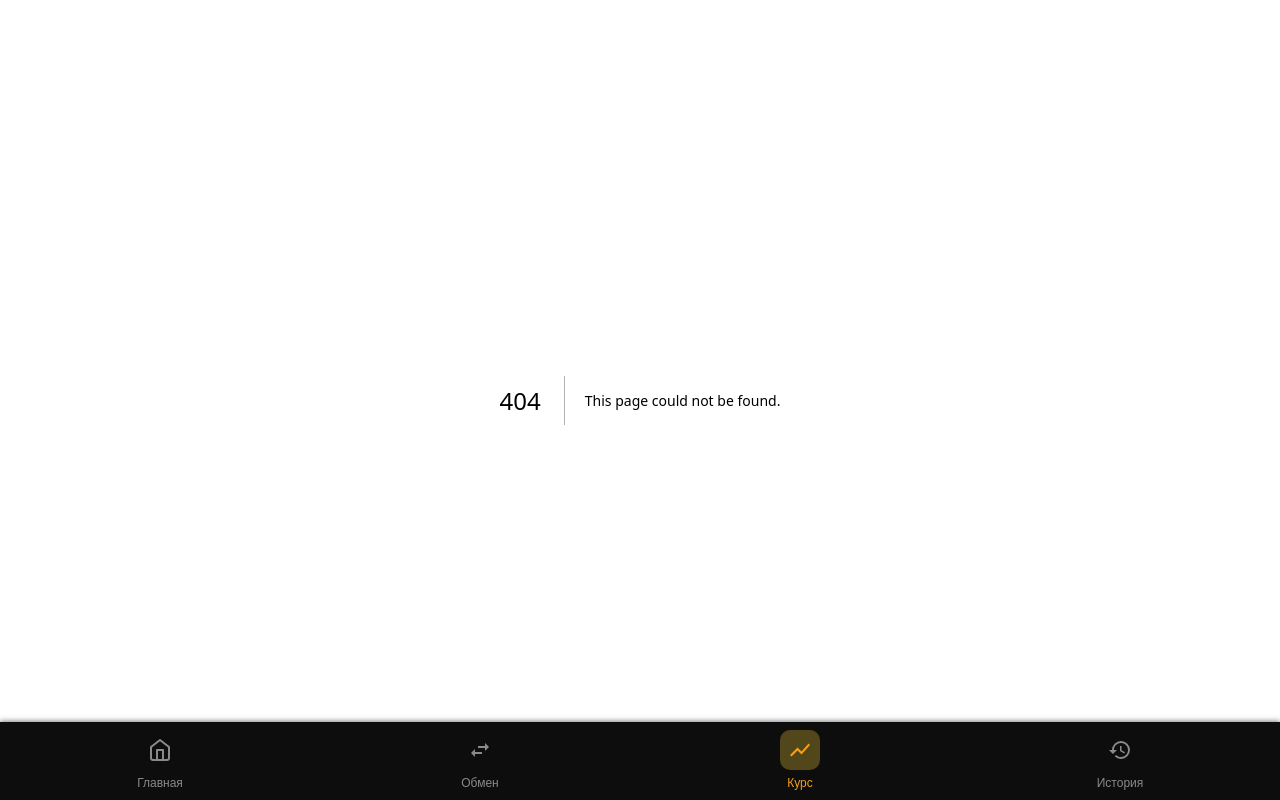
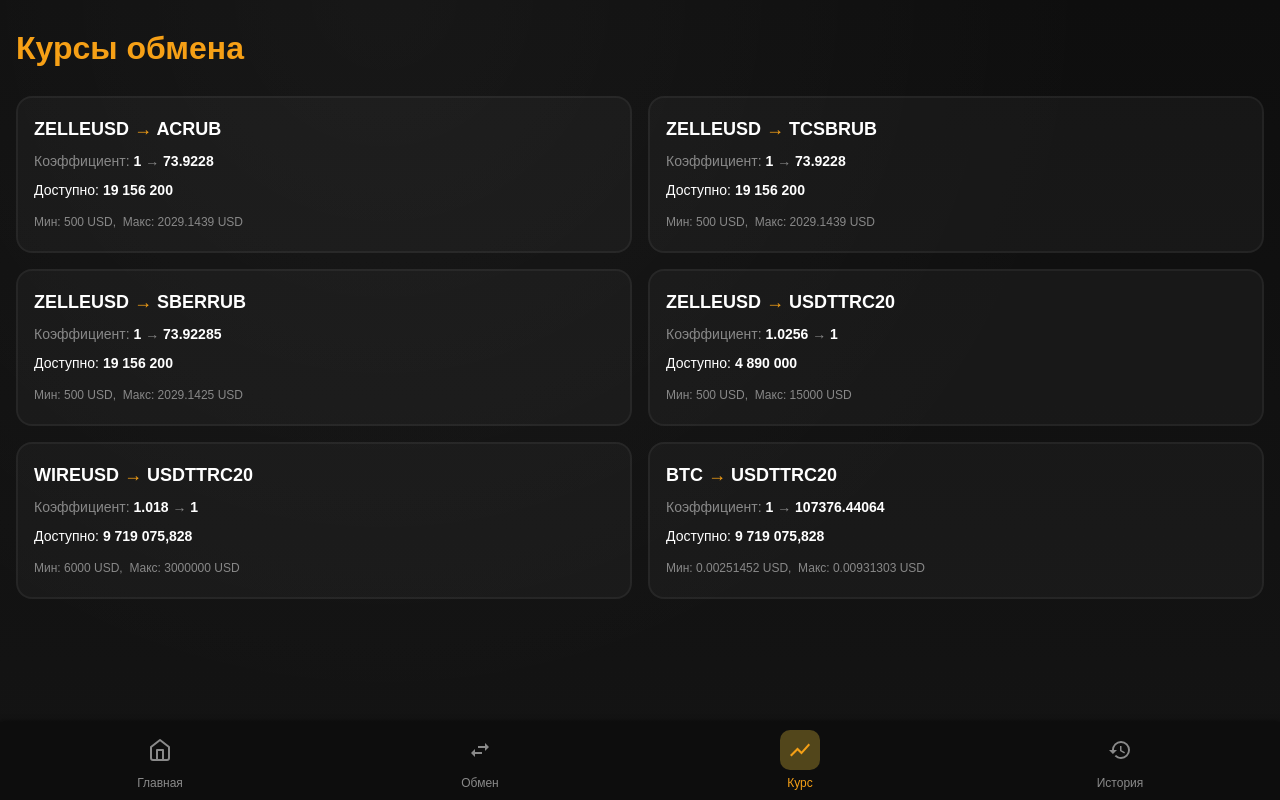
Before and after one commit to Akssses/wirebit, a Next.js app in the folder web/: page /rates in a window 1280 px wide. Before the commit this address had no page. Built offline with nearby package versions, Linux system fonts and the light colour scheme.

Commit message:
course page, front-end, status - perfomed

```diff
--- /dev/null
+++ b/web/src/app/rates/page.jsx
@@ -0,0 +1,104 @@
+"use client";
+
+import React from "react";
+import Image from "next/image";
+import s from "@/styles/RatesPage.module.scss";
+
+const pairs = [
+  {
+    id: 1,
+    from: "ZELLEUSD",
+    to:   "ACRUB",
+    rateFrom: 1,
+    rateTo:   73.9228,
+    available: 19156200,
+    min: 500,
+    max: 2029.1439,
+  },
+  {
+    id: 2,
+    from: "ZELLEUSD",
+    to:   "TCSBRUB",
+    rateFrom: 1,
+    rateTo:   73.9228,
+    available: 19156200,
+    min: 500,
+    max: 2029.1439,
+  },
+  {
+    id: 3,
+    from: "ZELLEUSD",
+    to:   "SBERRUB",
+    rateFrom: 1,
+    rateTo:   73.92285,
+    available: 19156200,
+    min: 500,
+    max: 2029.1425,
+  },
+  {
+    id: 4,
+    from: "ZELLEUSD",
+    to:   "USDTTRC20",
+    rateFrom: 1.0256,
+    rateTo:   1,
+    available: 4890000,
+    min: 500,
+    max: 15000,
+  },
+  {
+    id: 5,
+    from: "WIREUSD",
+    to:   "USDTTRC20",
+    rateFrom: 1.018,
+    rateTo:   1,
+    available: 9719075.8284,
+    min: 6000,
+    max: 3000000,
+  },
+  {
+    id: 6,
+    from: "BTC",
+    to:   "USDTTRC20",
+    rateFrom: 1,
+    rateTo:   107376.44064,
+    available: 9719075.8284,
+    min: 0.00251452,
+    max: 0.00931303,
+  },
+];
+
+export default function RatesPage() {
+  return (
+    <main className={s.wrapper}>
+      <h1 className={s.pageTitle}>Курсы обмена</h1>
+
+      <div className={s.grid}>
+        {pairs.map((p) => (
+          <article key={p.id} className={s.card}>
+
+            <h2 className={s.pair}>
+              {p.from} <span className={s.arrow}>→</span> {p.to}
+            </h2>
+
+            <p className={s.rate}>
+              Коэффициент:&nbsp;
+              <strong>{p.rateFrom}</strong>
+              &nbsp;→&nbsp;
+              <strong>{p.rateTo}</strong>
+            </p>
+
+            <p className={s.available}>
+              Доступно:&nbsp;
+              <span>{Intl.NumberFormat("ru-RU").format(p.available)}</span>
+            </p>
+
+            <p className={s.limits}>
+              Мин: {p.min}&nbsp;USD,&nbsp; Макс:&nbsp;
+              {p.max}&nbsp;USD
+            </p>
+          </article>
+        ))}
+      </div>
+    </main>
+  );
+}
--- /dev/null
+++ b/web/src/styles/RatesPage.module.scss
@@ -0,0 +1,98 @@
+/* ---------- переменные (из предыдущих экранов) ---------- */
+:global(:root) {
+    --bg-start:  #0e0e0e;
+    --bg-end:    #141414;
+    --card-bg:   rgba(255,255,255,0.03);
+
+    --accent-100:#ffd36b;
+    --accent-200:#f6a016;
+
+    --radius-lg: 20px;
+    --radius-md: 16px;
+
+    --text-main:  #fff;
+    --text-dim:   #888;
+  }
+
+  /* ---------- базовая обёртка ---------- */
+  .wrapper {
+    min-height: 100vh;
+    background:
+      radial-gradient(circle at 30% 0%, rgba(255,255,255,0.04) 0%, transparent 60%),
+      linear-gradient(180deg, var(--bg-start) 0%, var(--bg-end) 100%);
+    padding: 24px 16px 100px;
+    color: var(--text-main);
+  }
+
+  .pageTitle {
+    font-size: 32px;
+    font-weight: 700;
+    color: var(--accent-200);
+    margin-bottom: 24px;
+  }
+
+  /* ---------- сетка карточек ---------- */
+  .grid {
+    display: grid;
+    grid-template-columns: 1fr;
+    gap: 16px;
+
+    @media (min-width: 480px) {
+      grid-template-columns: 1fr 1fr;
+    }
+  }
+
+  .card {
+    background: var(--card-bg);
+    border-radius: var(--radius-md);
+    padding: 20px 18px 22px;
+    box-shadow: 0 0 0 2px rgba(255,255,255,0.05) inset;
+    display: flex;
+    flex-direction: column;
+    gap: 8px;
+    transition: transform .15s, box-shadow .15s;
+
+    &:hover {
+      transform: translateY(-3px);
+      box-shadow: 0 4px 12px rgba(0,0,0,.45),
+                  0 0 0 2px rgba(255,255,255,.07) inset;
+    }
+  }
+
+  /* ---------- элементы карточки ---------- */
+  .icon {
+    width: 48px;
+    height: 48px;
+    margin-bottom: 4px;
+  }
+
+  .pair {
+    font-size: 18px;
+    font-weight: 600;
+    margin: 0;
+  }
+
+  .arrow {
+    color: var(--accent-200);
+  }
+
+  .rate {
+    font-size: 14px;
+    color: var(--text-dim);
+
+    strong {
+      color: var(--text-main);
+      font-weight: 600;
+    }
+  }
+
+  .available {
+    font-size: 14px;
+    span { font-weight: 600; }
+  }
+
+  .limits {
+    font-size: 12px;
+    color: var(--text-dim);
+    margin-top: 4px;
+  }
```
